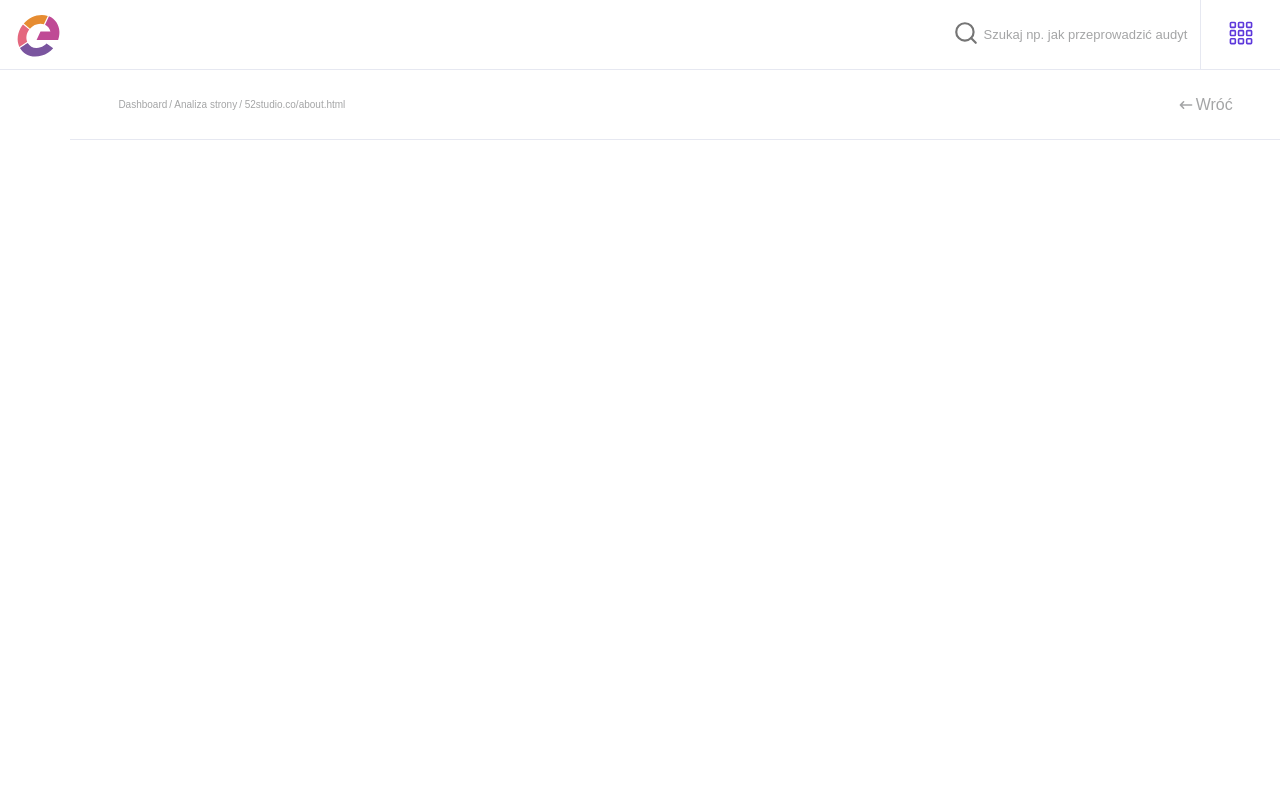
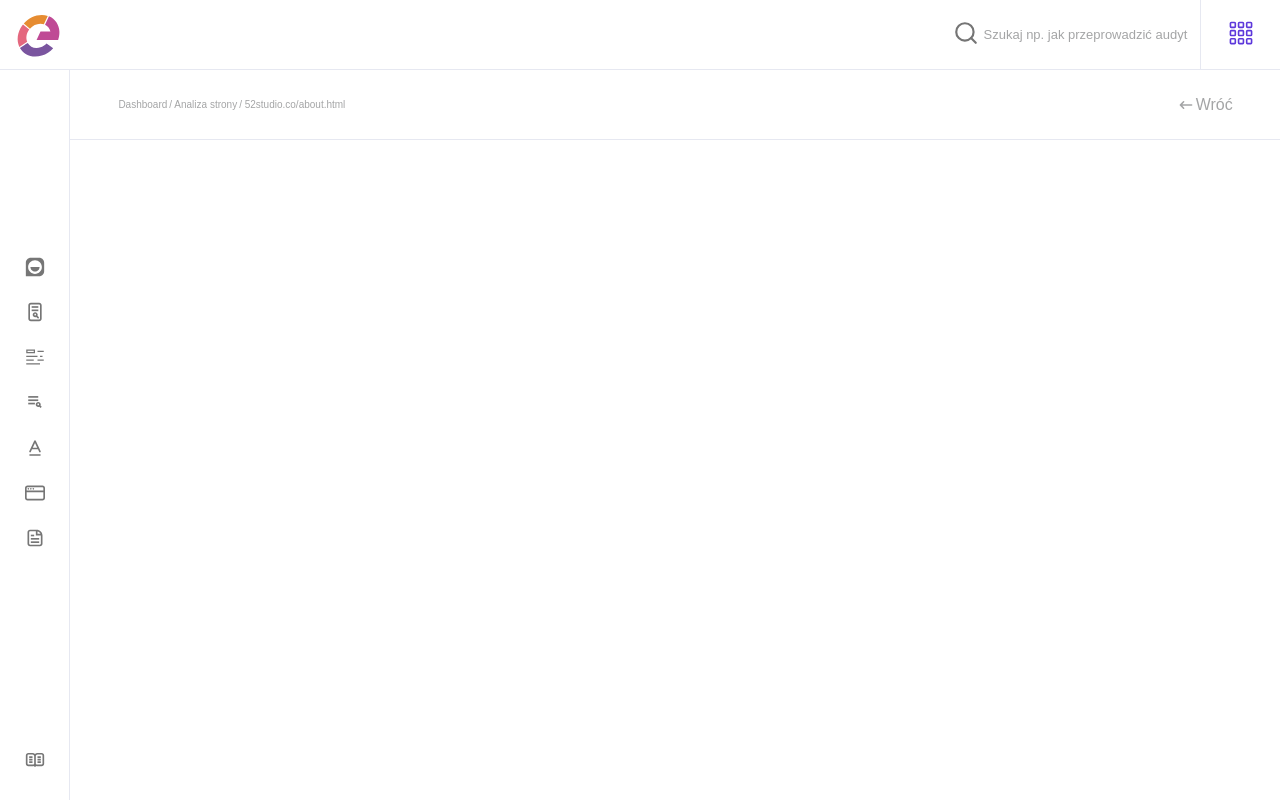
Before and after one commit to gpiechnik2/senter, a JavaScript app in the folder frontend/: page /dashboard/website-analysis in a window 1280 px wide. Built offline with nearby package versions, Linux system fonts and the light colour scheme; the HTML template or start-up script is replaced by a standard one; a web font is replaced by a local one.

Commit message:
add aside component

```diff
--- /dev/null
+++ b/frontend/src/components/Common/Aside/AsideElements.js
@@ -0,0 +1,138 @@
+import styled from 'styled-components';
+import {
+  CgHello,
+  CgBrowse,
+  CgPlayListSearch,
+  CgFormatColor,
+  // CgListTree,
+  CgBrowser,
+  CgFileDocument,
+  CgReadme,
+} from 'react-icons/cg';
+import { VscSymbolKeyword } from 'react-icons/vsc';
+
+export const AsideContainer = styled.aside`
+  background-color: #ffffff;
+  position: fixed;
+  top: 0;
+  left: 0;
+  bottom: 0;
+  width: 70px;
+  height: 100vh;
+  border-right: 1px solid #e6e8f1;
+  transition: width 0.3s ease;
+  z-index: 9;
+  overflow: hidden;
+
+  &:hover {
+    width: 211px;
+  }
+`;
+export const AsideWrap = styled.div`
+  height: 100%;
+  width: 100%;
+  padding-top: 80px;
+  display: flex;
+  flex-direction: column;
+  justify-content: space-between;
+`;
+export const ToggleWrap = styled.div``;
+export const Nav = styled.nav`
+  width: 210px;
+  overflow: hidden;
+  background-color: #ffffff;
+  z-index: 9;
+`;
+export const NavUl = styled.ul`
+  display: flex;
+  flex-direction: column;
+`;
+export const NavElement = styled.li`
+  display: flex;
+  align-items: center;
+  margin-bottom: 12%;
+  overflow: hidden;
+  transition: all 0.1s ease;
+  cursor: pointer;
+
+  &:hover {
+    border-right: 2.5px solid #8954ba;
+  }
+  &:hover a {
+    color: #8954ba;
+    overflow: hidden;
+  }
+`;
+export const NavLink = styled.a`
+  width: 100%;
+  display: flex;
+  justify-content: flex-start;
+  align-items: center;
+  margin-left: 25px;
+  font-weight: 100;
+  font-size: 11px;
+  color: #767676;
+
+  &:hover {
+    color: #8954ba;
+  }
+`;
+export const IconWrap = styled.div`
+  display: flex;
+  justify-content: center;
+  align-items: center;
+
+  font-size: 20px;
+`;
+export const IconHome = styled(CgHello)``;
+export const IconWebsiteAnalysis = styled(CgBrowse)``;
+export const IconKeywordsAnalysis = styled(VscSymbolKeyword)``;
+export const IconCompetitionAnalysis = styled(CgPlayListSearch)``;
+export const IconContentAnalysis = styled(CgFormatColor)``;
+export const IconWebsiteRankTracker = styled(CgBrowser)``;
+export const IconDocuments = styled(CgFileDocument)``;
+
+export const NavName = styled.span`
+  margin-left: 25px;
+`;
+export const HelpWrap = styled.div`
+  display: flex;
+  align-items: center;
+  margin-bottom: 30px;
+  overflow: hidden;
+  transition: all 0.1s ease;
+  cursor: pointer;
+
+  &:hover {
+    border-right: 2.5px solid #8954ba;
+  }
+  &:hover a {
+    color: #8954ba;
+    overflow: hidden;
+  }
+`;
+export const HelpLink = styled.a`
+  width: 100%;
+  display: flex;
+  justify-content: flex-start;
+  align-items: center;
+  margin-left: 25px;
+  font-weight: 100;
+  font-size: 11px;
+  color: #767676;
+
+  &:hover {
+    color: #8954ba;
+  }
+`;
+export const IconHelpWrap = styled.div`
+  display: flex;
+  justify-content: center;
+  align-items: center;
+
+  font-size: 20px;
+`;
+export const IconHelp = styled(CgReadme)``;
+export const HelpText = styled.span`
+  margin-left: 25px;
+`;
--- /dev/null
+++ b/frontend/src/components/Common/Aside/index.js
@@ -0,0 +1,105 @@
+import {
+  AsideContainer,
+  AsideWrap,
+  ToggleWrap,
+  Nav,
+  NavUl,
+  NavElement,
+  NavLink,
+  IconWrap,
+  IconHome,
+  IconWebsiteAnalysis,
+  IconKeywordsAnalysis,
+  IconCompetitionAnalysis,
+  IconContentAnalysis,
+  IconWebsiteRankTracker,
+  IconDocuments,
+  NavName,
+  HelpWrap,
+  HelpLink,
+  IconHelpWrap,
+  IconHelp,
+  HelpText,
+} from './AsideElements';
+
+const Aside = () => {
+  return (
+    <>
+      <AsideContainer>
+        <AsideWrap>
+          <ToggleWrap></ToggleWrap>
+          <Nav>
+            <NavUl>
+              <NavElement>
+                <NavLink href='#'>
+                  <IconWrap>
+                    <IconHome />
+                  </IconWrap>
+                  <NavName>Home</NavName>
+                </NavLink>
+              </NavElement>
+              <NavElement>
+                <NavLink>
+                  <IconWrap>
+                    <IconWebsiteAnalysis />
+                  </IconWrap>
+                  <NavName>Website analysis</NavName>
+                </NavLink>
+              </NavElement>
+              <NavElement>
+                <NavLink>
+                  <IconWrap>
+                    <IconKeywordsAnalysis />
+                  </IconWrap>
+                  <NavName>Keywords analysis</NavName>
+                </NavLink>
+              </NavElement>
+              <NavElement>
+                <NavLink>
+                  <IconWrap>
+                    <IconCompetitionAnalysis />
+                  </IconWrap>
+                  <NavName>Competition analysis</NavName>
+                </NavLink>
+              </NavElement>
+              <NavElement>
+                <NavLink>
+                  <IconWrap>
+                    <IconContentAnalysis />
+                  </IconWrap>
+                  <NavName>Analiza kontentu</NavName>
+                </NavLink>
+              </NavElement>
+              <NavElement>
+                <NavLink>
+                  <IconWrap>
+                    <IconWebsiteRankTracker />
+                  </IconWrap>
+                  <NavName>Website rank tracker</NavName>
+                </NavLink>
+              </NavElement>
+              <NavElement>
+                <NavLink>
+                  <IconWrap>
+                    <IconDocuments />
+                  </IconWrap>
+                  <NavName>Dokumenty</NavName>
+                </NavLink>
+              </NavElement>
+            </NavUl>
+          </Nav>
+          <HelpWrap>
+            <HelpLink href='#'>
+              <IconHelpWrap>
+                <IconHelp />
+              </IconHelpWrap>
+              <HelpText>Pomoc</HelpText>
+            </HelpLink>
+          </HelpWrap>
+        </AsideWrap>
+      </AsideContainer>
+    </>
+  );
+};
+
+export default Aside;
--- a/frontend/src/components/Common/Header/HeaderElements.js
+++ b/frontend/src/components/Common/Header/HeaderElements.js
@@ -3,6 +3,7 @@ import styled from 'styled-components';
 export const HeaderContainer = styled.header`
   grid-area: header;
 
+  z-index: 10;
   background-color: #fff;
 `;
 
--- a/frontend/src/pages/PrivateLayoutPage.js
+++ b/frontend/src/pages/PrivateLayoutPage.js
@@ -1,4 +1,5 @@
 import PrivateLayout from '../components/Layouts/PrivateLayout';
+import Aside from '../components/Common/Aside/index';
 import Header from '../components/Common/Header';
 import CornerPanel from '../components/Common/CornerPanel/index';
 import SearchPanel from '../components/Common/SearchPanel/index';
@@ -8,6 +9,7 @@ const PrivateLayoutPage = () => {
   return (
     <>
       <PrivateLayout>
+        <Aside />
         <Header>
           <SearchPanel />
         </Header>
```
